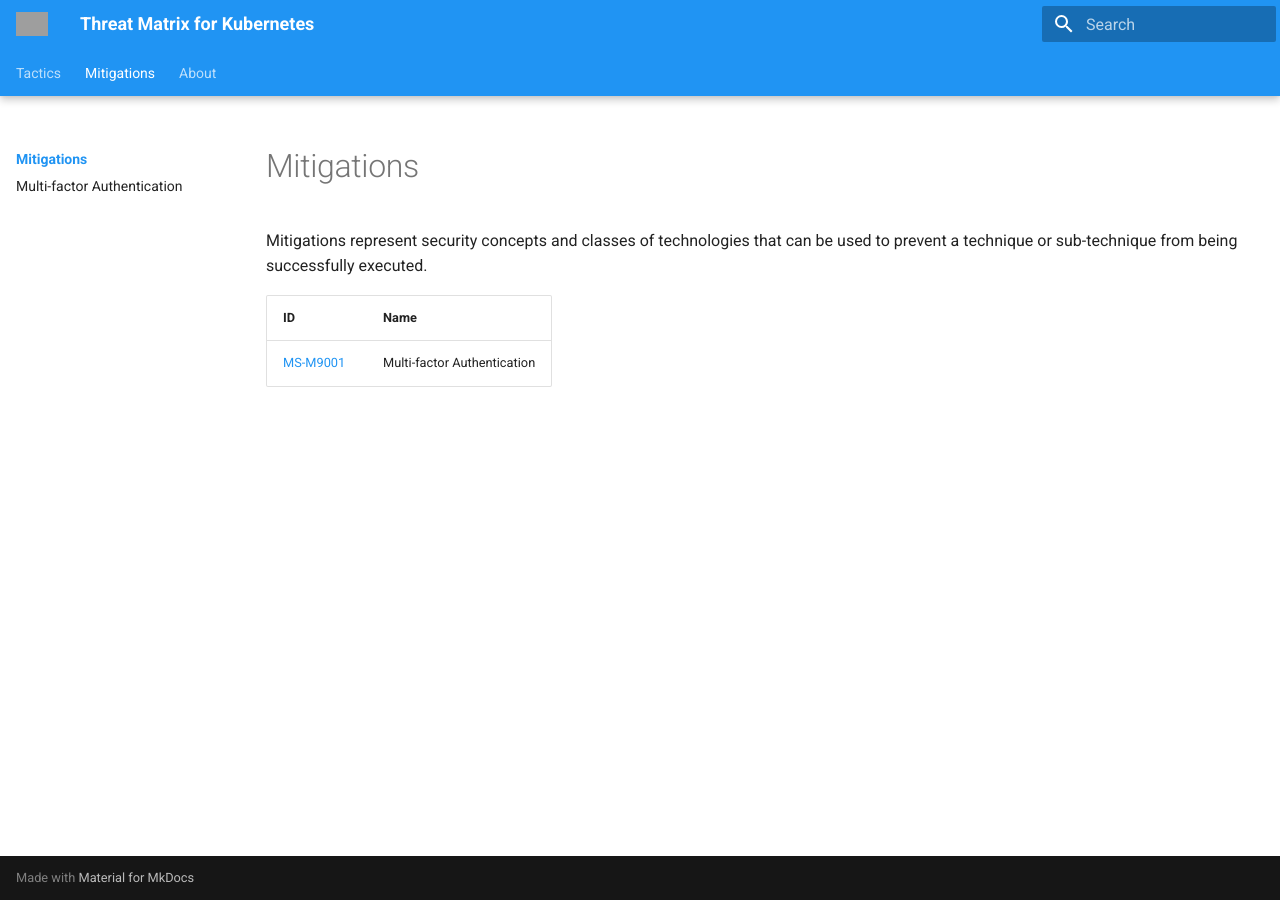
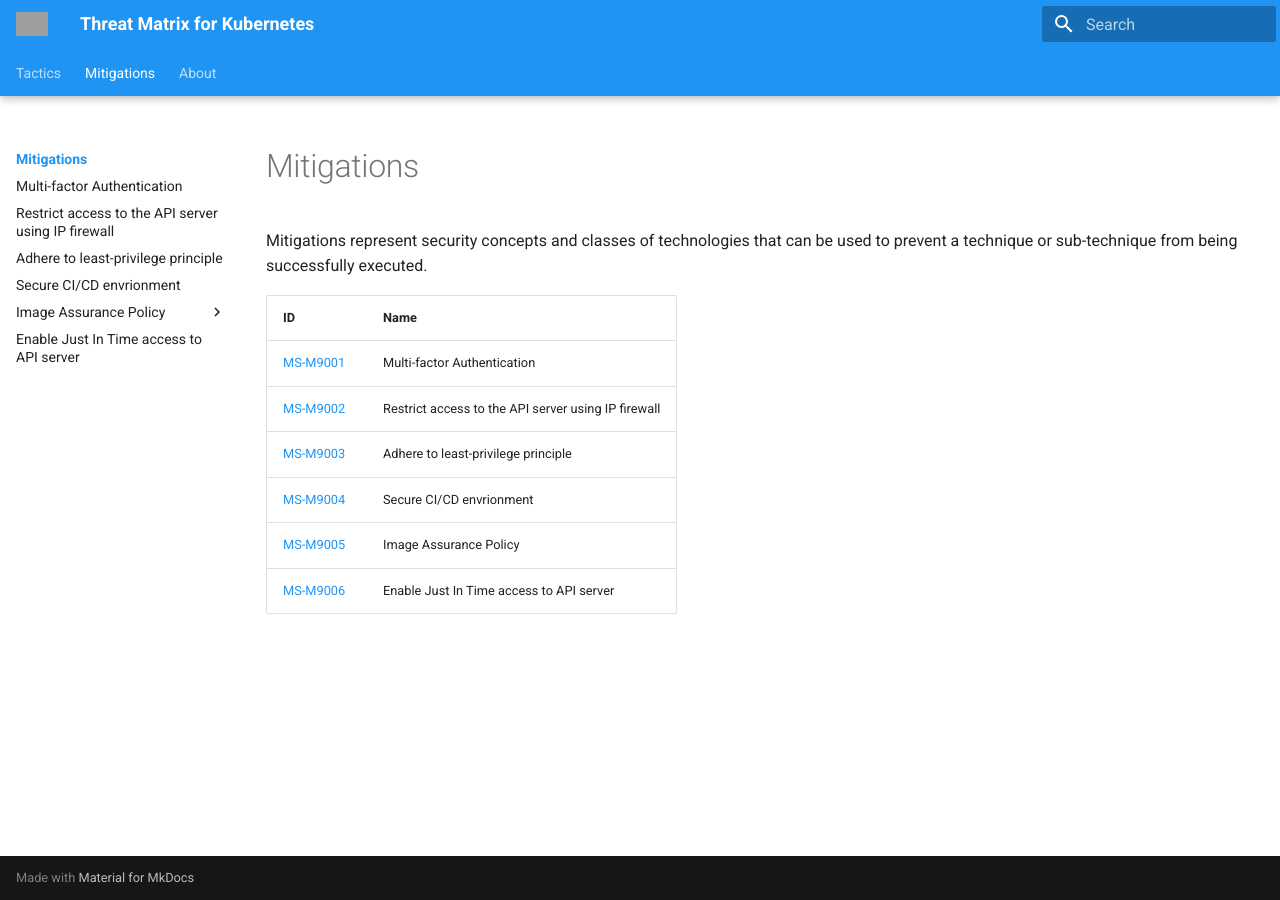
Before and after one commit to microsoft/Threat-Matrix-for-Kubernetes, an MkDocs documentation site: the page built from docs/mitigations/index.md, in a window 1280 px wide. Built offline with MkDocs 1.6.1 and Material for MkDocs 9.7.7, drawn with Linux system fonts in a browser that asks for light colours; grey boxes are pictures that could not be loaded.

Commit message:
add mitigations for Using Cloud credentials, Compromised images in registry and Kubeconfig file (#5)

```diff
--- a/docs/mitigations/index.md
+++ b/docs/mitigations/index.md
@@ -10,4 +10,9 @@ Mitigations represent security concepts and classes of technologies that can be
 
 |ID|Name|
 |--|----|
-|[MS-M9001](MS-M9001%20Multi-factor%20Authentication.md)|Multi-factor Authentication|
+|[MS-M9001](./MS-M9001%20Multi-factor%20Authentication.md)|Multi-factor Authentication|
+|[MS-M9002](./MS-M9002%20Restrict%20access%20to%20the%20API%20server%20using%20IP%20firewall.md)|Restrict access to the API server using IP firewall|
+|[MS-M9003](./MS-M9003%20Adhere%20to%20least-privilege%20principle.md)|Adhere to least-privilege principle|
+|[MS-M9004](./MS-M9004%20Secure%20CI%20CD%20environment.md)|Secure CI/CD envrionment|
+|[MS-M9005](./MS-M9005/index.md)|Image Assurance Policy|
+|[MS-M9006](./MS-M9006%20Enable%20Just%20In%20Time%20access%20to%20API%20server.md)|Enable Just In Time access to API server|
--- a/mkdocs.yml
+++ b/mkdocs.yml
@@ -93,4 +93,13 @@ nav:
   - Mitigations:
     - 'mitigations/index.md'
     - Multi-factor Authentication: 'mitigations/MS-M9001 Multi-factor Authentication.md'
+    - Restrict access to the API server using IP firewall: 'mitigations/MS-M9002 Restrict access to the API server using IP firewall.md'
+    - Adhere to least-privilege principle: 'mitigations/MS-M9003 Adhere to least-privilege principle.md'
+    - Secure CI/CD envrionment: 'mitigations/MS-M9004 Secure CI CD environment.md'
+    - Image Assurance Policy:
+      - 'mitigations/MS-M9005/index.md'
+      - Gate generated images in CI/CD pipeline: 'mitigations/MS-M9005/MS-M9005.001 Gate generated images in CI CD pipeline.md'
+      - Gate images pushed to registries: 'mitigations/MS-M9005/MS-M9005.002 Gate images pushed to registries.md'
+      - Gate images deployed to Kubenertes cluster: 'mitigations/MS-M9005/MS-M9005.003 Gate images deployed to Kubenertes cluster.md'
+    - Enable Just In Time access to API server: 'mitigations/MS-M9006 Enable Just In Time access to API server.md'
   - About: 'about.md'
```
Also changed, not shown: docs/mitigations/MS-M9001 Multi-factor Authentication.md (+3 -1 lines), docs/mitigations/MS-M9002 Restrict access to the API server using IP firewall.md (added, +22 -0 lines), docs/mitigations/MS-M9003 Adhere to least-privilege principle.md (added, +25 -0 lines), docs/mitigations/MS-M9004 Secure CI CD environment.md (added, +22 -0 lines), docs/mitigations/MS-M9005/MS-M9005.001 Gate generated images in CI CD pipeline.md (added, +22 -0 lines), docs/mitigations/MS-M9005/MS-M9005.002 Gate images pushed to registries.md (added, +22 -0 lines), docs/mitigations/MS-M9005/MS-M9005.003 Gate images deployed to Kubenertes cluster.md (added, +22 -0 lines), docs/mitigations/MS-M9005/index.md (added, +34 -0 lines), docs/mitigations/MS-M9006 Enable Just In Time access to API server.md (added, +21 -0 lines), docs/techniques/Compromised Image In Registry.md (+2 -0 lines), docs/techniques/Kubeconfig file.md (+3 -0 lines), docs/techniques/Using Cloud Credentials.md (+3 -0 lines).
